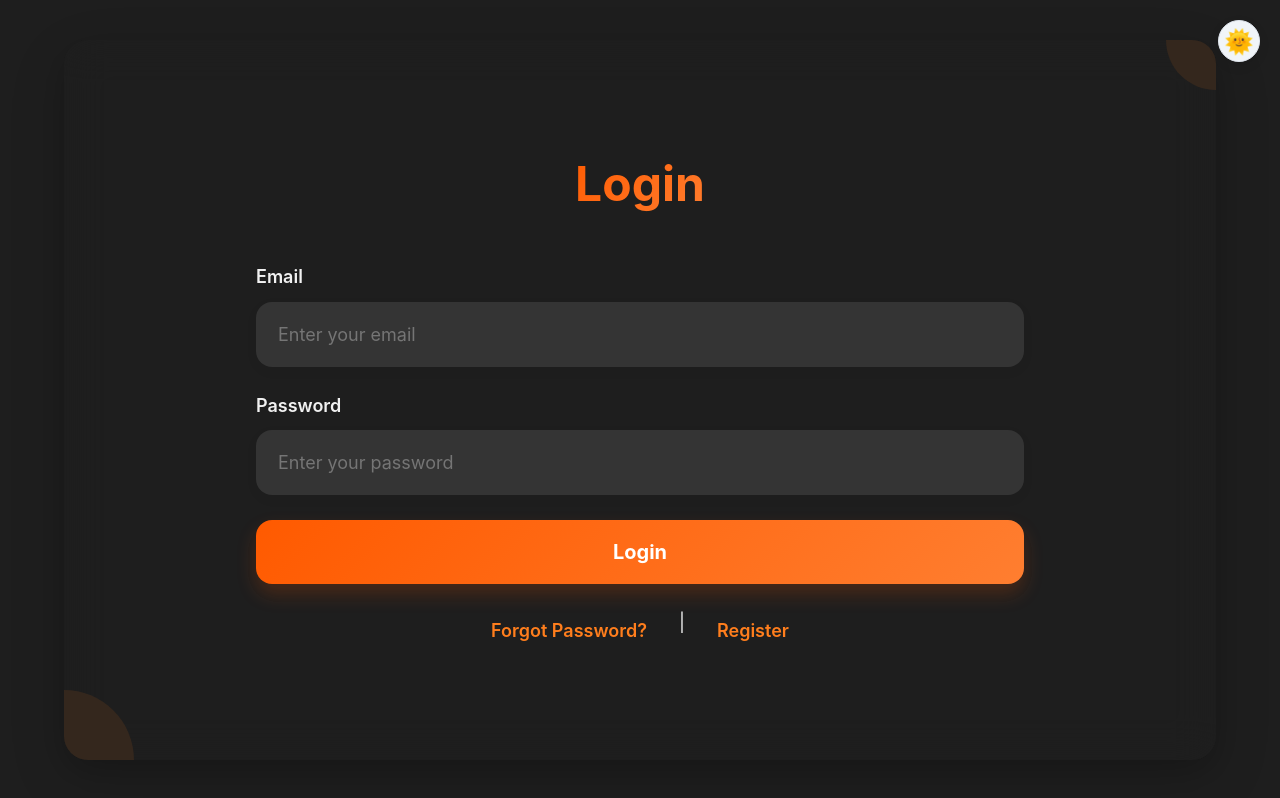
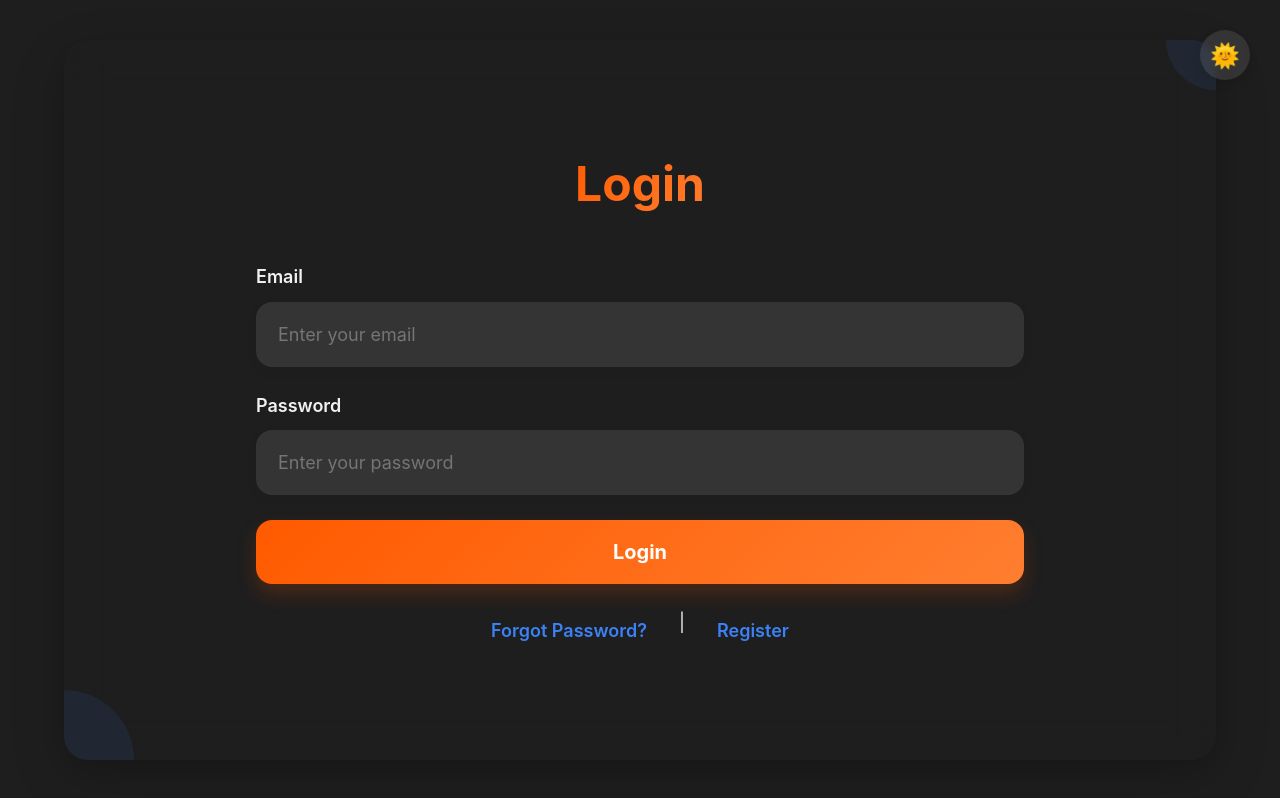
Before and after one commit to SCMARS/BrainMeal, a React (Vite) app: page /login in a window 1280 px wide. Built offline with nearby package versions, Linux system fonts and the light colour scheme; no server answers.

Commit message:
Merge remote-tracking branch 'origin/main'
# Conflicts:
#	src/pages/MealPlan.jsx
#	src/pages/styles/Mealplan.css

```diff
--- a/src/pages/Register.jsx
+++ b/src/pages/Register.jsx
@@ -143,6 +143,10 @@ function Register() {
         }
 
         if (!termsAccepted) {
+            setError(translations[language].errorTerms);
+            return;
+        }
+        if (formData.password < 6){
             setError(translations[language].errorTerms);
             return;
         }
--- /dev/null
+++ b/src/pages/services/firebase.ts
@@ -0,0 +1,23 @@
+// Import the functions you need from the SDKs you need
+import { initializeApp } from "firebase/app";
+import { getAnalytics } from "firebase/analytics";
+import { getAuth } from "firebase/auth";
+// TODO: Add SDKs for Firebase products that you want to use
+// https://firebase.google.com/docs/web/setup#available-libraries
+
+// Your web app's Firebase configuration
+// For Firebase JS SDK v7.20.0 and later, measurementId is optional
+const firebaseConfig = {
+    apiKey: "AIzaSyAz0MdUTgFX660gXhhB4eOGiDA8FFkw1FY",
+    authDomain: "brainmeal-9923f.firebaseapp.com",
+    projectId: "brainmeal-9923f",
+    storageBucket: "brainmeal-9923f.appspot.com",
+    messagingSenderId: "641061515416",
+    appId: "1:641061515416:web:b601dbfbdfaf87364c60ed",
+    measurementId: "G-WML4ZGKXW9"
+};
+
+// Initialize Firebase
+const app = initializeApp(firebaseConfig);
+const analytics = getAnalytics(app);
+export const auth = getAuth(app);
--- a/src/pages/styles/Mealplan.css
+++ b/src/pages/styles/Mealplan.css
@@ -7,18 +7,18 @@
     --text-secondary: #64748b;
     --text-title: #1e293b;
     --border-color: #e2e8f0;
-    --accent-color: #ff7e1d;
-    --accent-hover: #e45e00;
-    --accent-light: #fff1e6;
+    --accent-color: #3b82f6; /* Changed to blue */
+    --accent-hover: #2563eb;
+    --accent-light: #eff6ff;
     --shadow-color: rgba(0, 0, 0, 0.08);
     --shadow-hover: rgba(0, 0, 0, 0.12);
     --chart-bg: #f8fafc;
 
     /* Modern glass effect variables */
-    --glass-bg: rgba(255, 255, 255, 0.8);
-    --glass-border: rgba(255, 255, 255, 0.18);
-    --glass-shadow: 0 8px 32px 0 rgba(31, 38, 135, 0.15);
-    --glass-blur: 8px;
+    --glass-bg: rgba(255, 255, 255, 0.85);
+    --glass-border: rgba(255, 255, 255, 0.25);
+    --glass-shadow: 0 10px 30px 0 rgba(31, 38, 135, 0.1);
+    --glass-blur: 12px;
 
     /* Transition speeds */
     --transition-fast: 0.2s;
@@ -35,81 +35,33 @@
     --text-secondary: #94a3b8;
     --text-title: #f8fafc;
     --border-color: #334155;
-    --accent-color: #ff7e1d;
-    --accent-hover: #ff9f50;
-    --accent-light: #422100;
+    --accent-color: #3b82f6; /* Changed to blue */
+    --accent-hover: #60a5fa;
+    --accent-light: #1e3a8a;
     --shadow-color: rgba(0, 0, 0, 0.25);
     --shadow-hover: rgba(0, 0, 0, 0.4);
     --chart-bg: #1e293b;
 
     /* Dark mode glass effect variables */
-    --glass-bg: rgba(30, 41, 59, 0.8);
-    --glass-border: rgba(255, 255, 255, 0.08);
-    --glass-shadow: 0 8px 32px 0 rgba(0, 0, 0, 0.3);
-}
-
-/* Improved Theme toggle button with enhanced animated icon */
-.theme-toggle {
-    position: absolute;
-    right: 20px;
-    top: 20px;
-    background: var(--bg-tertiary);
-    border: 1px solid var(--border-color);
-    color: var(--text-primary);
-    padding: 10px;
-    border-radius: 50%;
-    cursor: pointer;
-    width: 42px;
-    height: 42px;
-    display: flex;
-    align-items: center;
-    justify-content: center;
-    z-index: 110;
-    transition: all var(--transition-medium) cubic-bezier(0.34, 1.56, 0.64, 1);
-    box-shadow: 0 4px 12px var(--shadow-color);
-    overflow: hidden;
-}
-
-.theme-toggle:hover {
-    transform: rotate(45deg) scale(1.15);
-    background: var(--accent-color);
-    color: white;
-    box-shadow: 0 6px 16px rgba(255, 126, 29, 0.4);
-}
-
-.theme-toggle:active {
-    transform: scale(0.92) rotate(45deg);
-}
-
-/* Enhanced theme toggle icon animation */
-.theme-toggle::before {
-    content: '';
-    position: absolute;
-    width: 100%;
-    height: 100%;
-    background: var(--accent-color);
-    border-radius: 50%;
-    left: -100%;
-    transition: all var(--transition-medium) cubic-bezier(0.34, 1.56, 0.64, 1);
-}
-
-.theme-toggle:hover::before {
-    left: 0;
-}
-
-/* Apply modern theme to elements with smooth transitions */
+    --glass-bg: rgba(30, 41, 59, 0.85);
+    --glass-border: rgba(255, 255, 255, 0.1);
+    --glass-shadow: 0 10px 30px 0 rgba(0, 0, 0, 0.35);
+}
+
+/* Base styles */
 html, body {
     height: 100%;
     margin: 0;
     padding: 0;
     overflow: auto;
     scroll-behavior: smooth;
-    font-family: 'Roboto', system-ui, -apple-system, BlinkMacSystemFont, sans-serif;
+    font-family: 'Inter', 'Segoe UI', system-ui, -apple-system, sans-serif;
     background-color: var(--bg-primary);
     color: var(--text-primary);
     transition: background-color var(--transition-medium) ease,
     color var(--transition-medium) ease;
     scroll-padding-top: 100px;
+    line-height: 1.6;
 }
 
 body {
@@ -118,10 +70,10 @@ body {
     padding-top: 0;
 }
 
-/* Improved scrollbar styling with orange accent */
+/* Improved scrollbar styling */
 ::-webkit-scrollbar {
-    width: 10px;
-    height: 10px;
+    width: 8px;
+    height: 8px;
 }
 
 ::-webkit-scrollbar-track {
@@ -139,44 +91,31 @@ body {
     background: var(--accent-hover);
 }
 
-/* Main container */
-.meal-planning-container {
-    max-width: 2500px;
-    margin: 0 auto;
-    padding: 120px 30px 50px 30px;
-    position: relative;
-    overflow: visible;
-    background-color: var(--bg-primary);
-    transition: background-color var(--transition-medium) ease;
-}
-
-/* Enhanced floating header with glass effect and orange border */
+/* Enhanced fixed header */
 .header {
     display: flex;
     justify-content: space-between;
     align-items: center;
-    margin-bottom: 60px;
     position: fixed;
     top: 0;
     left: 0;
     width: 100%;
     z-index: 100;
-    padding: 15px 30px;
+    padding: 16px 40px;
     background: var(--glass-bg);
     backdrop-filter: blur(var(--glass-blur));
     -webkit-backdrop-filter: blur(var(--glass-blur));
-    box-shadow: 0 4px 20px var(--shadow-color);
+    box-shadow: 0 5px 25px var(--shadow-color);
     min-height: 70px;
     transition: all var(--transition-medium) ease;
     border-bottom: 1px solid var(--glass-border);
 }
 
 .header.scrolled {
-    padding: 10px 30px;
+    padding: 12px 40px;
     min-height: 60px;
-    box-shadow: 0 6px 24px var(--shadow-color);
-}
-
+    box-shadow: 0 8px 30px var(--shadow-color);
+}
 .title-container {
     text-align: center;
     animation: fadeInDown 0.7s ease-out;
--- a/src/pages/styles/Register.css
+++ b/src/pages/styles/Register.css
@@ -1,4 +1,4 @@
-/* Основные стили включены в главный CSS, тут только дополнительные стили для регистрации */
+
 
 /* Стили формы регистрации */
 .register-form {
```
